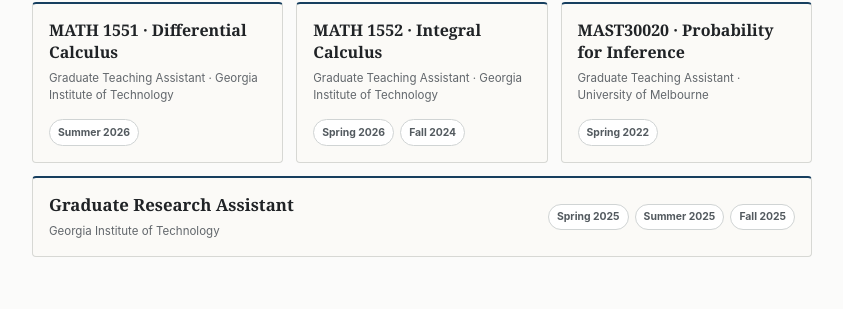
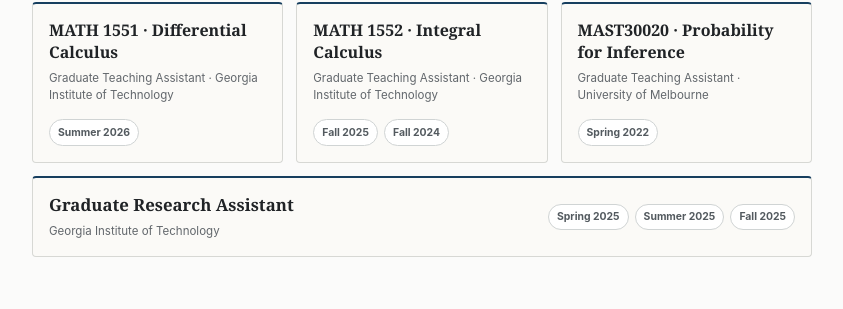
Before and after one commit to JoyZhang25/JoyZhang25.github.io, a Jekyll site: the page built from teaching.html, in a window 1280 px wide and 900 px high, scrolled down 800 px. Shown: the part 468-777 px from the top of the window, without its empty margins (358-1201 px from the left). Built offline with Jekyll 4.4.1, drawn with Linux system fonts in a browser that asks for light colours.

Commit message:
Correct MATH 1552 teaching terms

```diff
--- a/_data/profile.yml
+++ b/_data/profile.yml
@@ -198,7 +198,7 @@
     role: "Graduate Teaching Assistant"
     institution: "Georgia Institute of Technology"
     terms:
-      - label: "Spring 2026"
+      - label: "Fall 2025"
       - label: "Fall 2024"
 
   - course: "MAST30020 · Probability for Inference"
```
